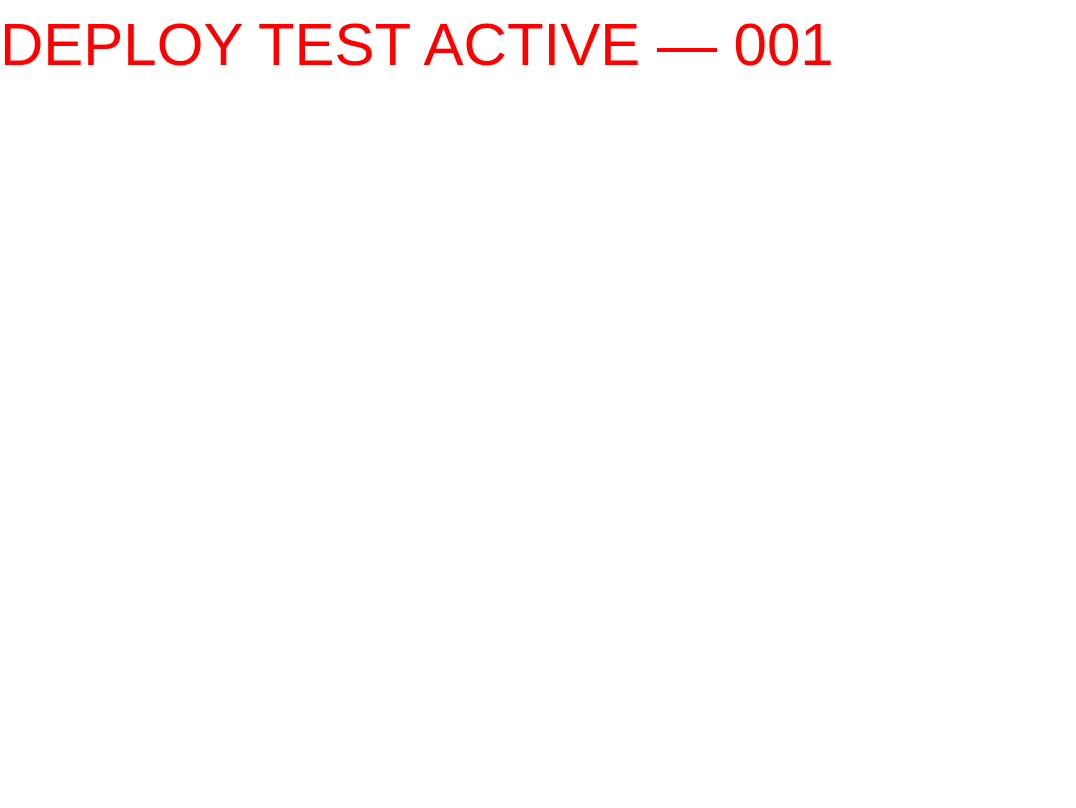
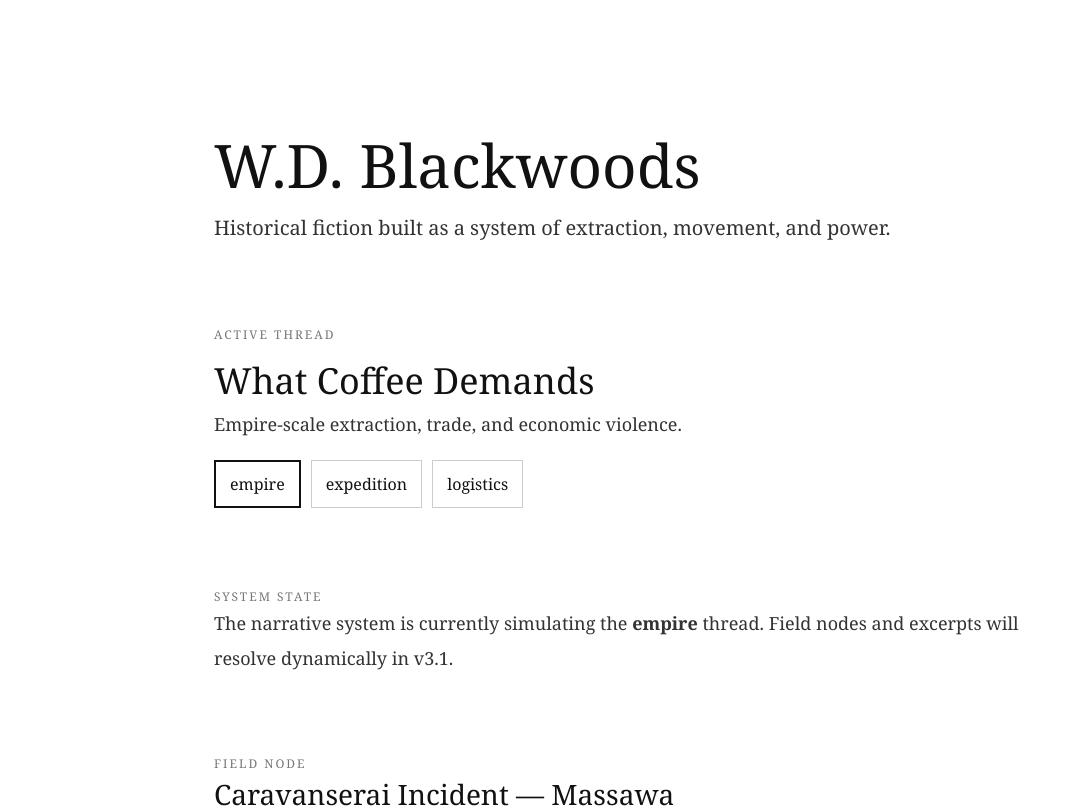
Before and after one commit to dwoods360-cyber/wdblackwoods-site, a Next.js app: page / in a window 1280 px wide. Shown: the top 808 px of the page, without its empty margins (0-1076 px from the left). Built offline with nearby package versions, Linux system fonts and the light colour scheme.

Commit message:
upgrade Narrative OS to v3 state engine

```diff
--- a/app/page.tsx
+++ b/app/page.tsx
@@ -1,7 +1,109 @@
+"use client";
+
+import { useState } from "react";
+
+type Thread = "empire" | "expedition" | "logistics";
+
+const THREADS = {
+  empire: {
+    title: "What Coffee Demands",
+    desc: "Empire-scale extraction, trade, and economic violence.",
+  },
+  expedition: {
+    title: "Southern Expedition",
+    desc: "Personal pursuit across unstable terrain.",
+  },
+  logistics: {
+    title: "Caravan Network Logs",
+    desc: "Movement systems, routes, controlled geography.",
+  },
+};
+
 export default function Home() {
+  const [activeThread, setActiveThread] = useState<Thread>("empire");
+
   return (
-    <h1 style={{ fontSize: "60px", color: "red" }}>
-      DEPLOY TEST ACTIVE — 001
-    </h1>
+    <main
+      style={{
+        fontFamily: "Georgia, serif",
+        maxWidth: 900,
+        margin: "0 auto",
+        padding: "120px 24px",
+        color: "#111",
+      }}
+    >
+      {/* IDENTITY */}
+      <section style={{ marginBottom: 80 }}>
+        <h1 style={{ fontSize: 60 }}>W.D. Blackwoods</h1>
+        <p style={{ fontSize: 20, lineHeight: 1.8, color: "#333" }}>
+          Historical fiction built as a system of extraction, movement, and power.
+        </p>
+      </section>
+
+      {/* THREAD SELECTOR */}
+      <section style={{ marginBottom: 80 }}>
+        <p style={{ fontSize: 12, letterSpacing: 2, color: "#777" }}>
+          ACTIVE THREAD
+        </p>
+
+        <h2 style={{ fontSize: 36, marginTop: 10 }}>
+          {THREADS[activeThread].title}
+        </h2>
+
+        <p style={{ fontSize: 18, color: "#333", lineHeight: 1.8 }}>
+          {THREADS[activeThread].desc}
+        </p>
+
+        <div style={{ marginTop: 20, display: "flex", gap: 10 }}>
+          {Object.keys(THREADS).map((key) => (
+            <button
+              key={key}
+              onClick={() => setActiveThread(key as Thread)}
+              style={{
+                padding: "10px 14px",
+                border:
+                  activeThread === key ? "2px solid #111" : "1px solid #ccc",
+                background: "#fff",
+                cursor: "pointer",
+              }}
+            >
+              {key}
+            </button>
+          ))}
+        </div>
+      </section>
+
+      {/* SYSTEM VIEW */}
+      <section style={{ marginBottom: 80 }}>
+        <p style={{ fontSize: 12, letterSpacing: 2, color: "#777" }}>
+          SYSTEM STATE
+        </p>
+
+        <p style={{ fontSize: 18, lineHeight: 1.9, color: "#333" }}>
+          The narrative system is currently simulating the{" "}
+          <strong>{activeThread}</strong> thread. Field nodes and excerpts
+          will resolve dynamically in v3.1.
+        </p>
+      </section>
+
+      {/* FIELD NODE PREVIEW (STATIC FOR NOW) */}
+      <section>
+        <p style={{ fontSize: 12, letterSpacing: 2, color: "#777" }}>
+          FIELD NODE
+        </p>
+
+        <h3 style={{ fontSize: 28 }}>
+          Caravanserai Incident — Massawa
+        </h3>
+
+        <p style={{ fontSize: 18, lineHeight: 1.8, color: "#333" }}>
+          Inside the caravanserai, hierarchy reveals itself before language does.
+        </p>
+      </section>
+
+      <footer style={{ marginTop: 100, color: "#777", fontSize: 14 }}>
+        © 2026 W.D. Blackwoods — Narrative OS v3 (State Engine)
+      </footer>
+    </main>
   );
 }
```
Also changed, not shown: 1 other file (tests, documents, lock files or other folders).
